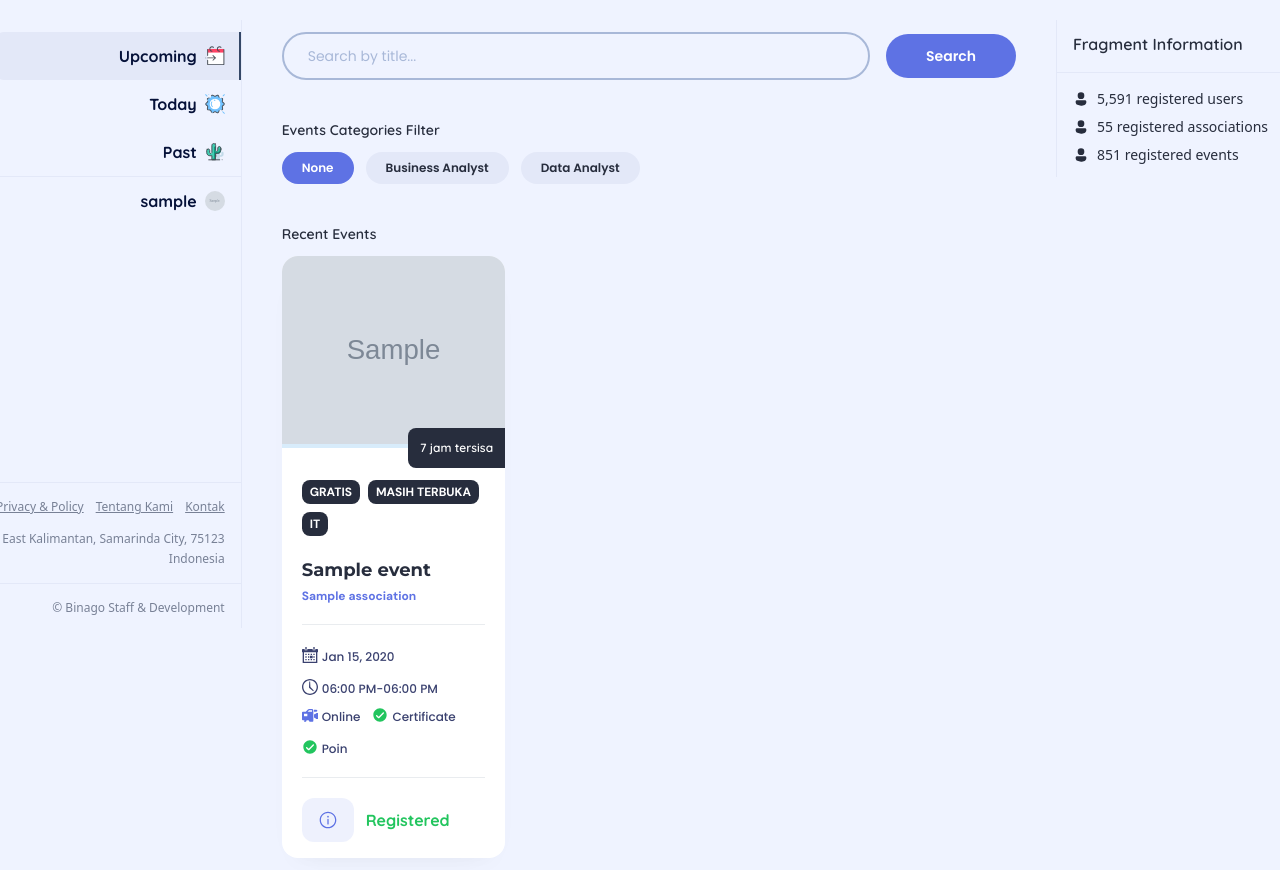
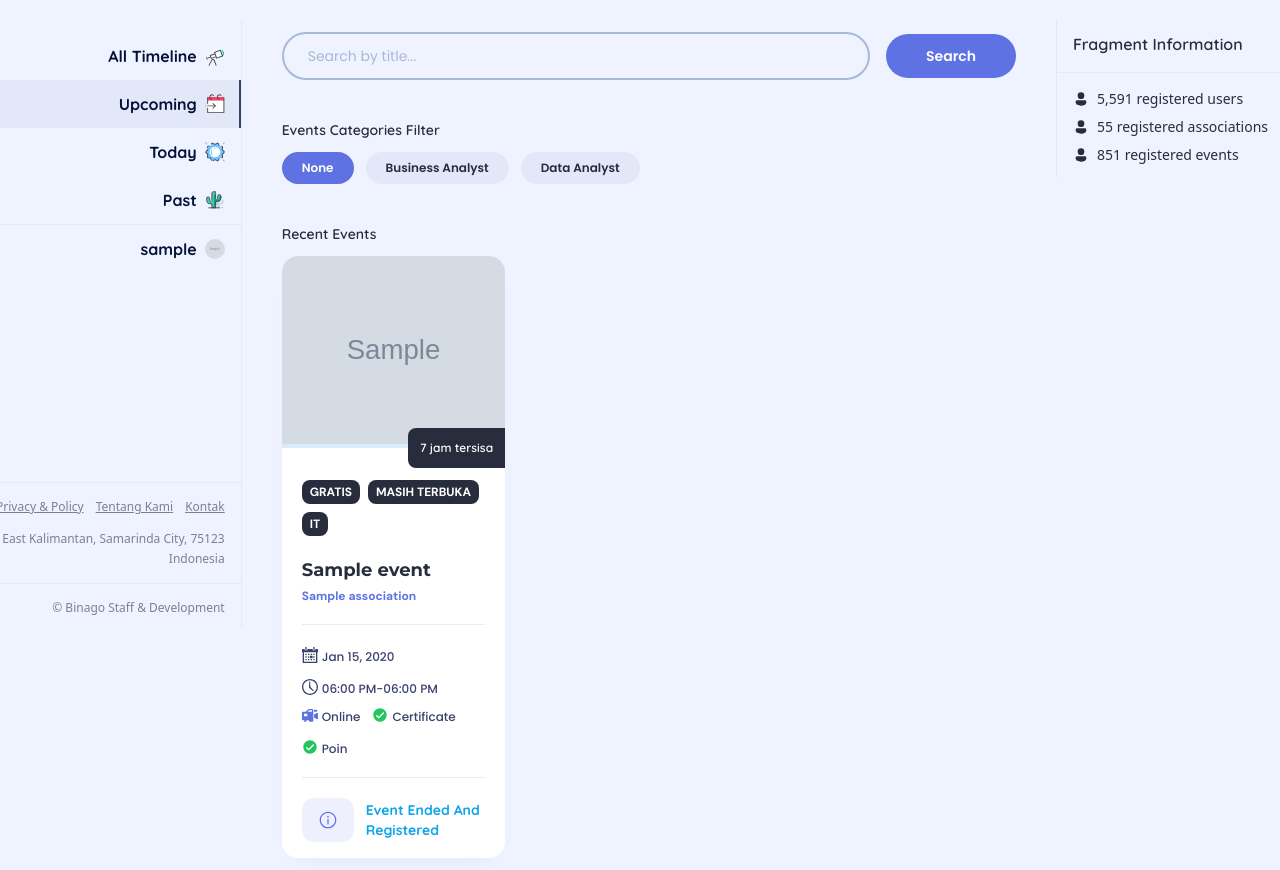
Before and after one commit to suarasiy/binago-ssr, a Django app: page / in a window 1280 px wide. Shown: the part 128-998 px from the top of the page. Run offline with Django 4.2, Linux system fonts and the light colour scheme; a user stored in the database is signed in; tables that the repository leaves empty hold one stand-in row (values such as "Sample post"); grey boxes marked "Sample" are stand-in pictures; some libraries are stand-ins or nearby versions; some web fonts are replaced.

Commit message:
🛂 Registration event upscale permissions

```diff
--- a/Dashboard/views.py
+++ b/Dashboard/views.py
@@ -35,7 +35,7 @@ import json
 
 
 def get_calendar_color(start: datetime, end: datetime) -> Literal['calendar-red', 'calendar-blue', 'calendar-green']:
-    now: datetime = datetime.today().replace(tzinfo=pytz.UTC)
+    now: datetime = timezone.localtime(datetime.today().replace(tzinfo=pytz.UTC))
     start = timezone.localtime(start)
     end = timezone.localtime(end)
     if end.date() < now.date():
@@ -51,8 +51,8 @@ def events(request) -> HttpResponse:
     events: QuerySet[Events] = Events.objects.all()
     events_collection: list[CustomEventCollectionRender] = []
     for event in events:
-        event_start: datetime = event.schedule_start.replace(tzinfo=pytz.UTC)
-        event_end: datetime = event.schedule_end.replace(tzinfo=pytz.UTC)
+        event_start: datetime = timezone.localtime(event.schedule_start.replace(tzinfo=pytz.UTC))
+        event_end: datetime = timezone.localtime(event.schedule_end.replace(tzinfo=pytz.UTC))
 
         events_collection.append({
             'title': event.title,
--- a/Events/models.py
+++ b/Events/models.py
@@ -106,6 +106,9 @@ class EventsUserRegistered(models.Model):
 
     invoiceusereventregistered_set: QuerySet[InvoiceUserEventRegistered]
 
+    def __str__(self):
+        return f'{self.user.username} - {self.event.title}'
+
     class Meta:
         verbose_name_plural: str = 'Events User Registered'
         constraints = [
--- a/Events/permissions.py
+++ b/Events/permissions.py
@@ -4,8 +4,12 @@ from typing import TYPE_CHECKING
 if TYPE_CHECKING:
     from django.http import HttpResponse, HttpResponseRedirect, HttpResponsePermanentRedirect
     from typing import Type, Literal
+    from datetime import datetime
+
+import pytz
 
 from django.db.models import Q
+from django.utils import timezone
 from django.core.exceptions import PermissionDenied
 from django.shortcuts import get_object_or_404
 from functools import wraps
@@ -13,7 +17,13 @@ from functools import wraps
 from .models import Events, EventsUserRegistered
 
 
-def check_eligibility_register(request, slug: str) -> bool:
+def check_eligibility_schedule_register(request, slug: str) -> bool:
+    event: Events = get_object_or_404(Events, slug=slug)
+    end: datetime = event.schedule_end.replace(tzinfo=pytz.UTC)
+    return False if timezone.localtime(timezone.now()) > timezone.localtime(end) else True
+
+
+def check_eligibility_user_register(request, slug: str) -> bool:
     event: Events = get_object_or_404(Events, slug=slug)
     try:
         register_sheets: EventsUserRegistered = EventsUserRegistered.objects.get(user=request.user, event=event)
@@ -22,11 +32,27 @@ def check_eligibility_register(request, slug: str) -> bool:
         return True
 
 
-def permission_check_eligibility_register(view):
+def check_eligibility_register(request, slug: str) -> bool:
+    if not check_eligibility_user_register(request, slug):
+        return False
+    if not check_eligibility_schedule_register(request, slug):
+        return False
+    return True
+
+
+def permission_check_schedule_eligibility(view):
     @wraps(view)
     def _view(request, *args, **kwargs) -> HttpResponse | HttpResponseRedirect | HttpResponsePermanentRedirect:
-        # if request.method == "POST":
-        if not check_eligibility_register(request, kwargs.get('slug', '')):
+        if not check_eligibility_schedule_register(request, kwargs.get('slug', '')):
             raise PermissionDenied
         return view(request, *args, **kwargs)
     return _view
+
+
+def permission_check_user_eligibility(view):
+    @wraps(view)
+    def _view(request, *args, **kwargs) -> HttpResponse | HttpResponseRedirect | HttpResponsePermanentRedirect:
+        if not check_eligibility_user_register(request, kwargs.get('slug', '')):
+            raise PermissionDenied
+        return view(request, *args, **kwargs)
+    return _view
--- a/Invoices/models.py
+++ b/Invoices/models.py
@@ -36,5 +36,8 @@ class InvoiceUserEventRegistered(models.Model):
     created_at = models.DateTimeField(auto_now_add=True)
     updated_at = models.DateTimeField(auto_now=True)
 
+    def __str__(self) -> str:
+        return f'{self.event_registered.user.username} - {self.event_registered.event.title}'
+
     class Meta:
         verbose_name_plural: str = 'Invoice for User Event Registered'
--- a/binago/views.py
+++ b/binago/views.py
@@ -16,7 +16,7 @@ from django.contrib.auth.decorators import login_required
 from authentication.models import User
 from Associations.query import user_registered_associations
 
-from Events.permissions import check_eligibility_register, permission_check_eligibility_register
+from Events.permissions import check_eligibility_register, check_eligibility_user_register, check_eligibility_schedule_register, permission_check_user_eligibility, permission_check_schedule_eligibility
 from Events.models import Events, EventsUserRegistered
 from Invoices.models import InvoiceUserEventRegistered
 
@@ -32,8 +32,14 @@ if TYPE_CHECKING:
 def homepage(request) -> HttpResponse:
     template: str = pages_frontend('homepage/index.html')
     events: QuerySet[Events] = Events.objects.all().order_by('-schedule_start')
-    for event in events:
-        event.eligibility = check_eligibility_register(request, event.slug)
+    if request.user.is_authenticated:
+        for event in events:
+            event.user_eligibility = check_eligibility_user_register(request, event.slug)
+            event.schedule_eligibility = check_eligibility_schedule_register(request, event.slug)
+    else:
+        for event in events:
+            event.user_eligibility = check_eligibility_user_register(request, event.slug)
+            event.schedule_eligibility = check_eligibility_schedule_register(request, event.slug)
 
     context: HomepageContext = {
         'title': 'Binago homepage',
@@ -57,18 +63,20 @@ def event_detail(request, slug) -> HttpResponse:
 
 
 @require_http_methods(['GET', 'POST'])
-@permission_check_eligibility_register
+@permission_check_user_eligibility
+@permission_check_schedule_eligibility
 def event_register(request, slug) -> HttpResponse | HttpResponseRedirect | HttpResponsePermanentRedirect:
     event: Events = get_object_or_404(Events, slug=slug)
     # TODO: need to enhance this later
-    # register_eligibility: bool = False if EventsUserRegistered.objects.filter(user=request.user, event=event).exists() else True
     register_eligibility: bool = check_eligibility_register(request, slug)
     if request.method == "POST":
-        register_event: EventsUserRegistered = EventsUserRegistered.objects.create(
+        register_event: EventsUserRegistered
+        _: bool
+        register_event, _ = EventsUserRegistered.objects.get_or_create(
             event=event,
             user=request.user,
         )
-        invoice_register_event: InvoiceUserEventRegistered = InvoiceUserEventRegistered.objects.create(
+        InvoiceUserEventRegistered.objects.create(
             event_registered=register_event,
             price=event.price,
             discount=0,
--- a/templates/frontend/layout/sidebar.html
+++ b/templates/frontend/layout/sidebar.html
@@ -4,6 +4,35 @@
   class="border-base-depth sticky top-24 flex h-[calc(100vh-12rem)] min-w-[15rem] shrink-0 flex-col justify-between border-r py-3 pl-3"
 >
   <div class="flex flex-col">
+    <a
+      href="#"
+      class="group relative flex flex-row items-center justify-end gap-2 rounded-l-lg bg-transparent py-3 pl-2 pr-4 transition-all duration-150 ease-out"
+    >
+      <span
+        class="font-quicksand text-base font-bold text-slate-900 transition-all duration-150 ease-out group-hover:mr-2"
+        >All Timeline</span
+      >
+      <svg xmlns="http://www.w3.org/2000/svg" viewBox="0 0 128 128" class="h-5 w-5 object-contain">
+        <path fill="#fff" d="M66.6 32.7H105.89999999999999V71.7H66.6z" transform="rotate(-19.999 86.287 52.23)" />
+        <path fill="#fff" d="M36 54.8H68.8V74.3H36z" transform="rotate(-19.999 52.418 64.559)" />
+        <path
+          fill="#adf9d2"
+          d="M112.5,62.7l-1.1,1.1L98.1,27.2l1.5,0.2c8,0.9,14.7,6.2,17.4,13.7l0,0C119.8,48.5,118,56.9,112.5,62.7z"
+        />
+        <path
+          fill="#adf9d2"
+          d="M117.1,44c-1.2,0-2.4-0.8-2.8-2c-2.3-6.5-8.1-10.9-15-11.7c-1.6-0.2-2.8-1.7-2.6-3.3c0.2-1.6,1.7-2.8,3.3-2.6c9.2,1,16.8,7,19.9,15.6c0.6,1.6-0.2,3.3-1.8,3.8C117.8,44,117.4,44,117.1,44z"
+        />
+        <path
+          fill="#1ab792"
+          d="M111.4,66.8c-0.7,0-1.5-0.3-2.1-0.8c-1.2-1.1-1.2-3-0.1-4.2l1.1-1.1c4.8-5,6.3-12.1,3.9-18.6c-1.1-3.1-3.1-5.9-5.8-8c-1.3-1-1.5-2.9-0.5-4.2c1-1.3,2.9-1.5,4.2-0.5c3.5,2.8,6.2,6.4,7.7,10.6c3.1,8.6,1.1,18.1-5.2,24.8l-1.1,1.1C113,66.5,112.2,66.8,111.4,66.8z"
+        />
+        <path
+          fill="#444b54"
+          d="M71 127c-1.2 0-2.4-.7-2.8-1.9L56.5 93.8c-1.2-3.3-4.9-5-8.2-3.8-1.6.6-2.8 1.7-3.6 3.2l-16 32.1c-.7 1.5-2.5 2.1-4 1.3s-2.1-2.5-1.3-4l16-32.1c1.4-2.9 3.9-5 6.9-6.1 6.4-2.3 13.5 1 15.9 7.3l11.7 31.3c.6 1.6-.2 3.3-1.8 3.9C71.7 126.9 71.4 127 71 127zM14.6 88.2c-1.2 0-2.4-.8-2.8-2L7.3 74c-.6-1.6.2-3.3 1.8-3.8 1.6-.6 3.3.2 3.8 1.8l4.4 12.2c.6 1.6-.2 3.3-1.8 3.8C15.3 88.2 15 88.2 14.6 88.2zM114.2 62.8l-13.3-36.6c-.3-.7-.8-1.4-1.6-1.7-.7-.3-1.5-.4-2.3-.1L60.1 37.8c-1.6.6-2.4 2.3-1.8 3.8l2.3 6.3-28 10.2c-.7.3-1.4.8-1.7 1.6-.3.7-.4 1.5-.1 2.3l2.3 6.3L20 73.2c-1.6.6-2.4 2.3-1.8 3.8.4 1.2 1.6 2 2.8 2 .3 0 .7-.1 1-.2L35.2 74l2.3 6.3c.4 1.2 1.6 2 2.8 2 .3 0 .7-.1 1-.2l28-10.2 2.3 6.3c.4 1.2 1.6 2 2.8 2 .3 0 .7-.1 1-.2l36.9-13.4c.7-.3 1.4-.8 1.7-1.6C114.5 64.4 114.5 63.6 114.2 62.8zM42.1 75.5l-2.3-6.3c0 0 0 0 0 0s0 0 0 0l-2.3-6.3 25.2-9.2 4.6 12.7L42.1 75.5zM76.3 73.4L65 42.4 96.3 31l11.3 31L76.3 73.4z"
+        />
+      </svg>
+    </a>
     <a
       href="{% url 'homepage' %}"
       class="bg-base-depth group relative flex flex-row items-center justify-end gap-2 rounded-l-lg py-3 pl-2 pr-4 transition-all duration-150 ease-out after:absolute after:right-0 after:h-full after:w-[2px] after:bg-slate-700 after:content-['']"
--- a/templates/frontend/pages/homepage/event_register.html
+++ b/templates/frontend/pages/homepage/event_register.html
@@ -48,7 +48,7 @@
   <div class="sticky bottom-5 z-[1] flex flex-row items-center gap-5">
     <a
       href="{% url 'homepage-event-detail' event.slug %}"
-      class="font-poppins hover:shadow-container1 w-fit rounded-xl bg-blue-500 bg-opacity-10 px-12 py-3 text-center text-sm font-semibold uppercase text-blue-500 transition-all duration-150 ease-out hover:bg-opacity-20"
+      class="font-poppins hover:shadow-container1 w-fit rounded-xl bg-blue-100 px-12 py-3 text-center text-sm font-semibold uppercase text-blue-500 transition-all duration-150 ease-out hover:bg-blue-200"
     >
       DETAIL
     </a>
--- a/templates/frontend/pages/homepage/index.html
+++ b/templates/frontend/pages/homepage/index.html
@@ -143,7 +143,9 @@
                 />
               </svg>
             </a>
-            {% if event.eligibility %}
+            {% if event.schedule_eligibility %}
+            <!--  -->
+            {% if event.user_eligibility %}
             <a
               href="{% url 'homepage-event-register' event.slug %}"
               class="font-poppins w-full rounded-xl bg-blue-500 bg-opacity-10 px-4 py-3 text-center text-sm font-semibold uppercase text-blue-500 transition-all duration-150 ease-out hover:bg-opacity-100 hover:text-white"
@@ -152,6 +154,16 @@
             </a>
             {% else %}
             <span class="font-quicksand font-bold capitalize text-green-500">Registered</span>
+            {% endif %}
+            <!--  -->
+            {% else %}
+            <!--  -->
+            {% if event.user_eligibility %}
+            <span class="font-quicksand font-bold capitalize text-rose-500">Event Ended</span>
+            {% else %}
+            <span class="font-quicksand text-sm font-bold capitalize text-sky-500">Event Ended And Registered</span>
+            {% endif %}
+            <!--  -->
             {% endif %}
           </div>
         </div>
--- a/theme/static/css/dist/styles.css
+++ b/theme/static/css/dist/styles.css
@@ -1721,6 +1721,10 @@ main .widget.widget--active > strong.context + p.subcon{
   transform: translate(var(--tw-translate-x), var(--tw-translate-y)) rotate(var(--tw-rotate)) skewX(var(--tw-skew-x)) skewY(var(--tw-skew-y)) scaleX(var(--tw-scale-x)) scaleY(var(--tw-scale-y));
 }
 
+.transform{
+  transform: translate(var(--tw-translate-x), var(--tw-translate-y)) rotate(var(--tw-rotate)) skewX(var(--tw-skew-x)) skewY(var(--tw-skew-y)) scaleX(var(--tw-scale-x)) scaleY(var(--tw-scale-y));
+}
+
 .cursor-pointer{
   cursor: pointer;
 }
@@ -2186,6 +2190,11 @@ main .widget.widget--active > strong.context + p.subcon{
 .bg-zinc-50{
   --tw-bg-opacity: 1;
   background-color: rgb(250 250 250 / var(--tw-bg-opacity));
+}
+
+.bg-blue-100{
+  --tw-bg-opacity: 1;
+  background-color: rgb(219 234 254 / var(--tw-bg-opacity));
 }
 
 .bg-opacity-10{
@@ -3502,6 +3511,11 @@ main .selectize-control .selectize-input > input{
   background-color: rgb(255 255 255 / var(--tw-bg-opacity));
 }
 
+.hover\:bg-blue-200:hover{
+  --tw-bg-opacity: 1;
+  background-color: rgb(191 219 254 / var(--tw-bg-opacity));
+}
+
 .hover\:bg-opacity-10:hover{
   --tw-bg-opacity: 0.1;
 }
```
